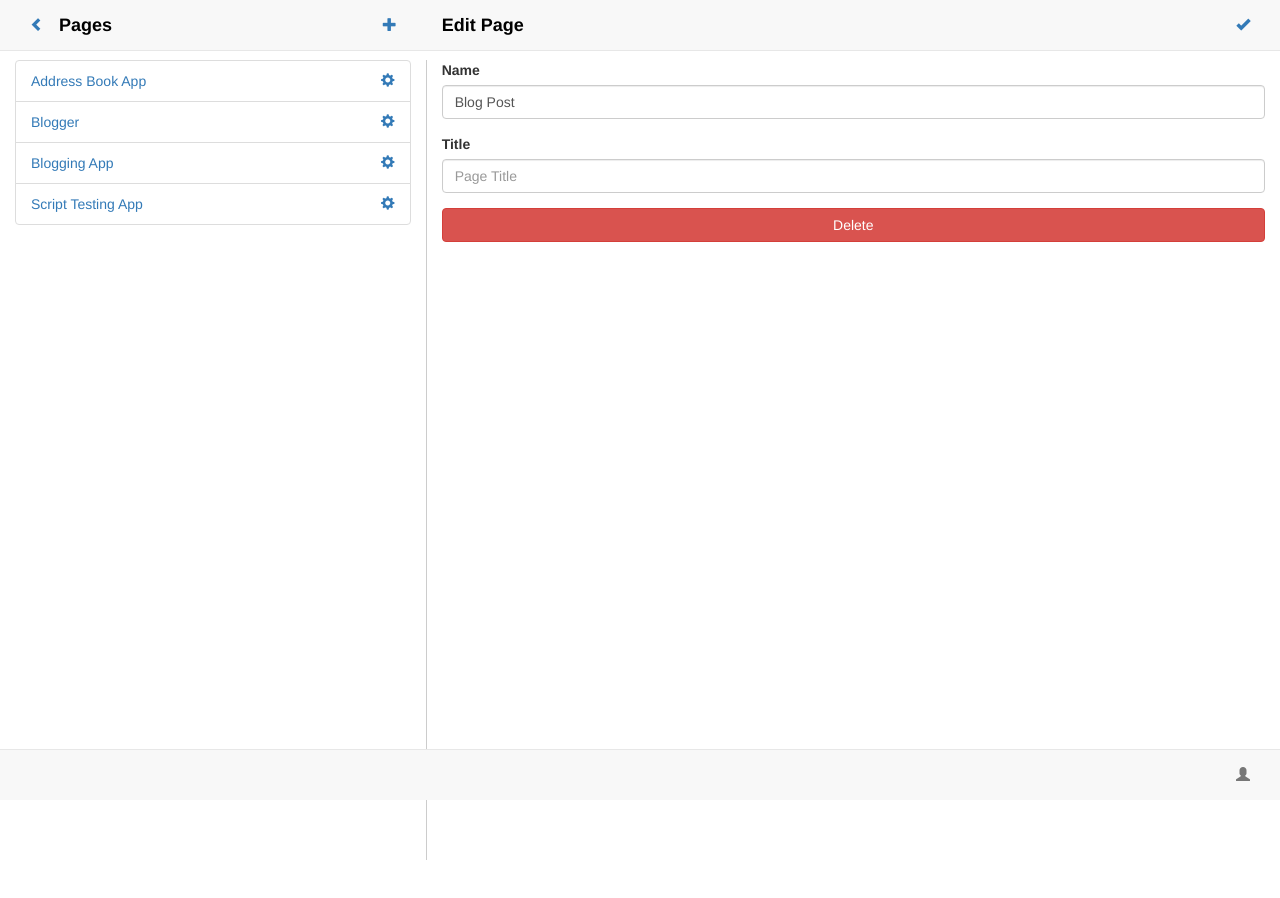
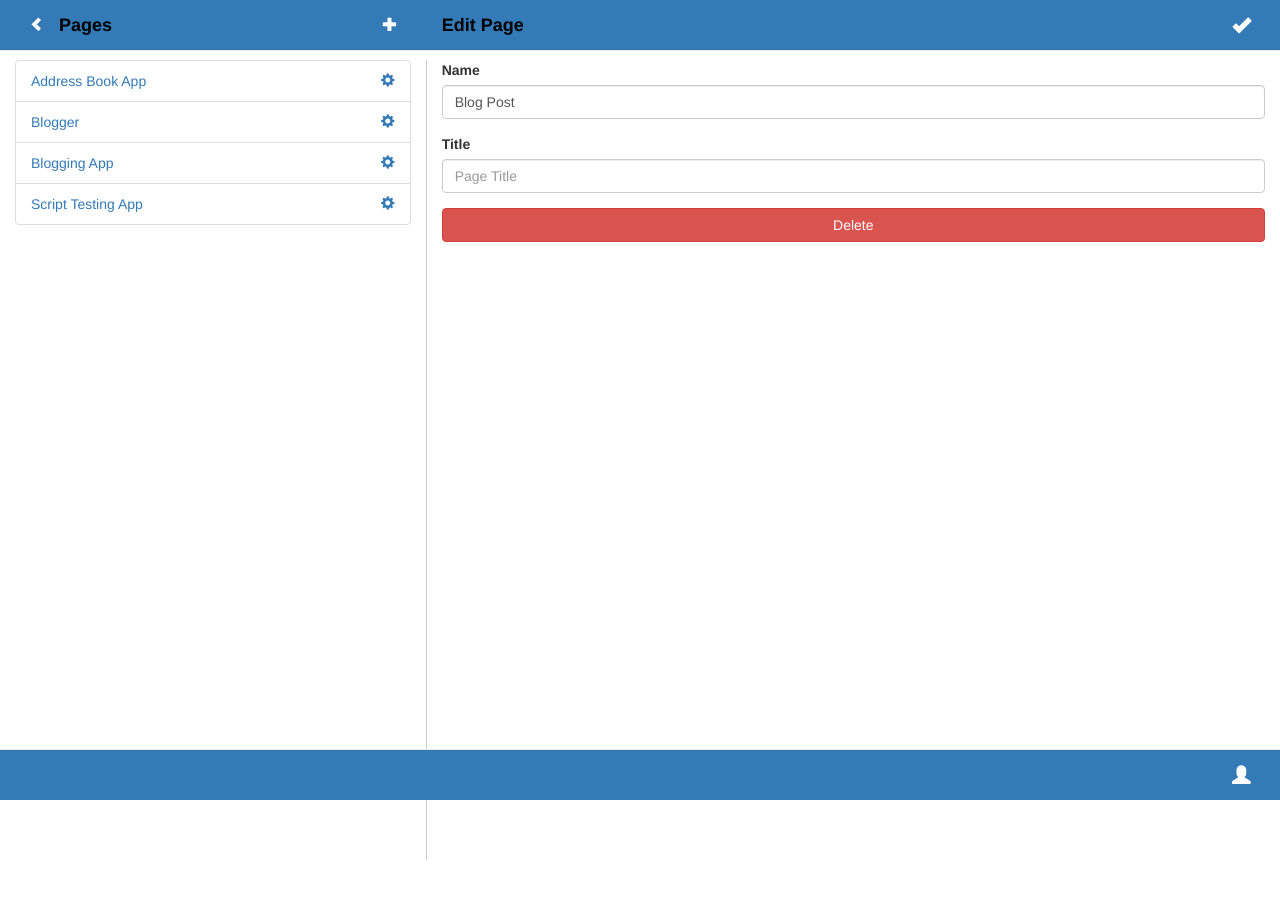
Before and after one commit to PratikJaipuria/jaipuria-pratik-webdev, a website: page public/assignment/pages/page-edit.html in a window 1280 px wide. Drawn offline with nearby package versions, Linux system fonts and the light colour scheme.

Commit message:
prefinal

```diff
--- a/public/assignment/css/style.css
+++ b/public/assignment/css/style.css
@@ -17,7 +17,7 @@ body {
 
     padding-top: 60px;
     padding-bottom: 60px;
-    overflow: hidden;
+    overflow-x: hidden;
 
 }
 
@@ -88,3 +88,8 @@ a.hover-decoration{
 }
 
 h1 { font-size: 5.9vw; }
+
+.flowcontrol{
+    margin-bottom: 30px;
+    margin-right: 10px;
+}
--- a/public/assignment/pages/page-edit.html
+++ b/public/assignment/pages/page-edit.html
@@ -4,28 +4,30 @@
     <meta charset="UTF-8">
     <link href="https://maxcdn.bootstrapcdn.com/bootstrap/3.3.6/css/bootstrap.min.css" rel="stylesheet"/>
     <link href="../css/style.css" rel="stylesheet"/>
-    <meta name="viewport" content="width=device-width, initial-scale=1.0">
+    <!--<meta name="viewport" content="width=device-width, initial-scale=1.0">-->
+    <meta name="viewport" content="user-scalable=no width=device-width">
     <title>Page edit</title>
 </head>
 <body>
 
-<nav>    <div class="navbar  navbar-default navbar-fixed-top">
-        <div class="row container-fluid ">
+<nav>
+    <div class="navbar  navbar-default navbar-fixed-top">
+        <div class="row container-fluid bg-primary">
             <div class="col-sm-4 hidden-xs">
 
             <div class="navbar-text pull-left">
                 <a href="page-list.html">
-                    <span class="glyphicon glyphicon-chevron-left"></span>
+                    <span class="glyphicon glyphicon-chevron-left white-color"></span>
                 </a>
             </div>
             <div class="navbar-text pull-right ">
                 <a href="page-new.html">
-                    <span class="glyphicon glyphicon-plus"></span>
+                    <span class="glyphicon glyphicon-plus white-color"></span>
                 </a>
             </div>
             <div class="navbar-header ">
 
-                <a class="navbar-brand" href="#" class = "white-color"><strong>Pages</strong></a>
+                <a class="navbar-brand white-color" href="#" >Pages</a>
             </div>
 
         </div>
@@ -36,13 +38,13 @@
                     <span class="glyphicon glyphicon-chevron-left"></span>
                 </a>
             </div>
-            <div class="navbar-text pull-right">
+            <div class="navbar-brand pull-right">
                 <a href="page-list.html" >
-                    <span class="glyphicon glyphicon-ok"></span>
+                    <span class="glyphicon glyphicon-ok white-color"></span>
                 </a>
             </div>
-            <div class="navbar-header">
-                <a class="navbar-brand" href="#"><strong>Edit Page</strong></a>
+            <div class="navbar-header ">
+                <a class="navbar-brand white-color" href="#">Edit Page</a>
             </div>
         </div>
 
@@ -115,16 +117,18 @@
        href="page-list.html">Delete</a>
 </div>
 
-<nav class="navbar navbar-default navbar-fixed-bottom">
-    <div class="container-fluid  ">
-        <div class="row">
-            <div class="  nvbar-header col-xs-12 " >
-                <a href="../user/profile.html" class="  navbar-link pull-right navbar-text " >
-                    <span class="glyphicon glyphicon-user "></span>
-                </a>
+    <nav class="navbar navbar-default navbar-fixed-bottom">
+        <div class="container-fluid bg-primary ">
+            <div class="row">
+                <div class="  nvbar-header col-xs-12 " >
+                    <a href="../user/profile.html" class="  navbar-link pull-right navbar-brand" >
+                        <span class="glyphicon glyphicon-user white-color"></span>
+                    </a>
+                </div>
             </div>
         </div>
-    </div>
+
+    </nav>
 
 </nav>
 </body>
```
Also changed, not shown: public/assignment/pages/page-list.html (+7 -8 lines), public/assignment/pages/page-new.html (+22 -9 lines), public/assignment/website/website-edit.html (+2 -1 lines), public/assignment/website/website-new.html (+1 -1 lines), public/assignment/widget/widget-chooser.html (+5 -5 lines), public/assignment/widget/widget-heading.html (+16 -16 lines), public/assignment/widget/widget-image.html (+8 -7 lines), public/assignment/widget/widget-list.html (+8 -8 lines), public/assignment/widget/widget-youtube.html (+9 -9 lines).
